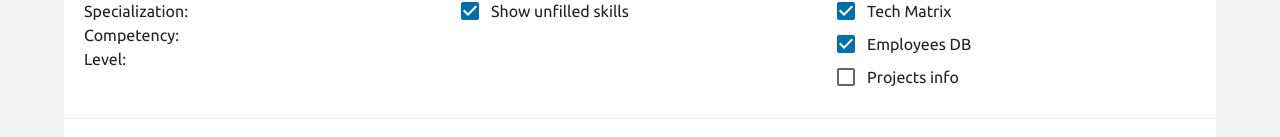
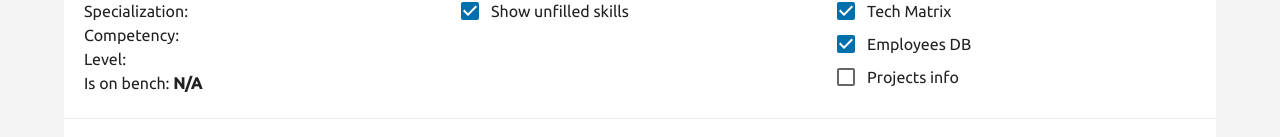
Before and after one commit to avoytovich/SS, a React (Create React App) app: page /employees/1 in a window 1280 px wide. Shown: the part 191-328 px from the top of the page. Built offline with nearby package versions, Linux system fonts and the light colour scheme; no server answers.

Commit message:
[SS-112] UI: Add 'Is on bench' item to Employee Details page

```diff
--- a/src/common/helpers.js
+++ b/src/common/helpers.js
@@ -67,3 +67,10 @@ export function getStringFieldComparator(order, orderBy) {
 export function decodeQueryParam(p) {
   return decodeURIComponent(p.replace(/\+/g, ' '));
 }
+
+export function yesNo(value) {
+  if (value == null) {
+    return 'N/A';
+  }
+  return value ? 'Yes' : 'No';
+}
--- a/src/components/PagePanel.js
+++ b/src/components/PagePanel.js
@@ -9,4 +9,5 @@ export const PagePanel = styled(withTheme(Box))(({ theme }) => ({
   flexDirection: 'column',
   backgroundColor: theme.palette.background.paper,
   borderRadius: '6px',
+  minHeight: '200px',
 }));
--- a/src/pages/EmployeeDetails.js
+++ b/src/pages/EmployeeDetails.js
@@ -16,6 +16,7 @@ import PageTitle from '../components/PageTitle';
 import { PagePanel } from '../components/PagePanel';
 import ErrorFallback from '../components/ErrorFallback';
 import { useFetchEmployeeQuery, useFetchSkillGroupsQuery } from '../slices/smartSkillsSlice';
+import { yesNo } from '../common/helpers';
 
 import { useStyles } from './styles';
 
@@ -42,6 +43,7 @@ export default function EmployeeDetails() {
     Competency,
     Level,
     PrimarySpecialization,
+    isOnBench,
     SkillGroups: employeeSkillGroups = [],
   } = employeeDetails;
 
@@ -160,6 +162,9 @@ export default function EmployeeDetails() {
                       </Typography>
                       <Typography>
                         Level: <strong>{Level}</strong>
+                      </Typography>
+                      <Typography>
+                        Is on bench: <strong>{yesNo(isOnBench)}</strong>
                       </Typography>
                     </Box>
                   </Grid>
```
